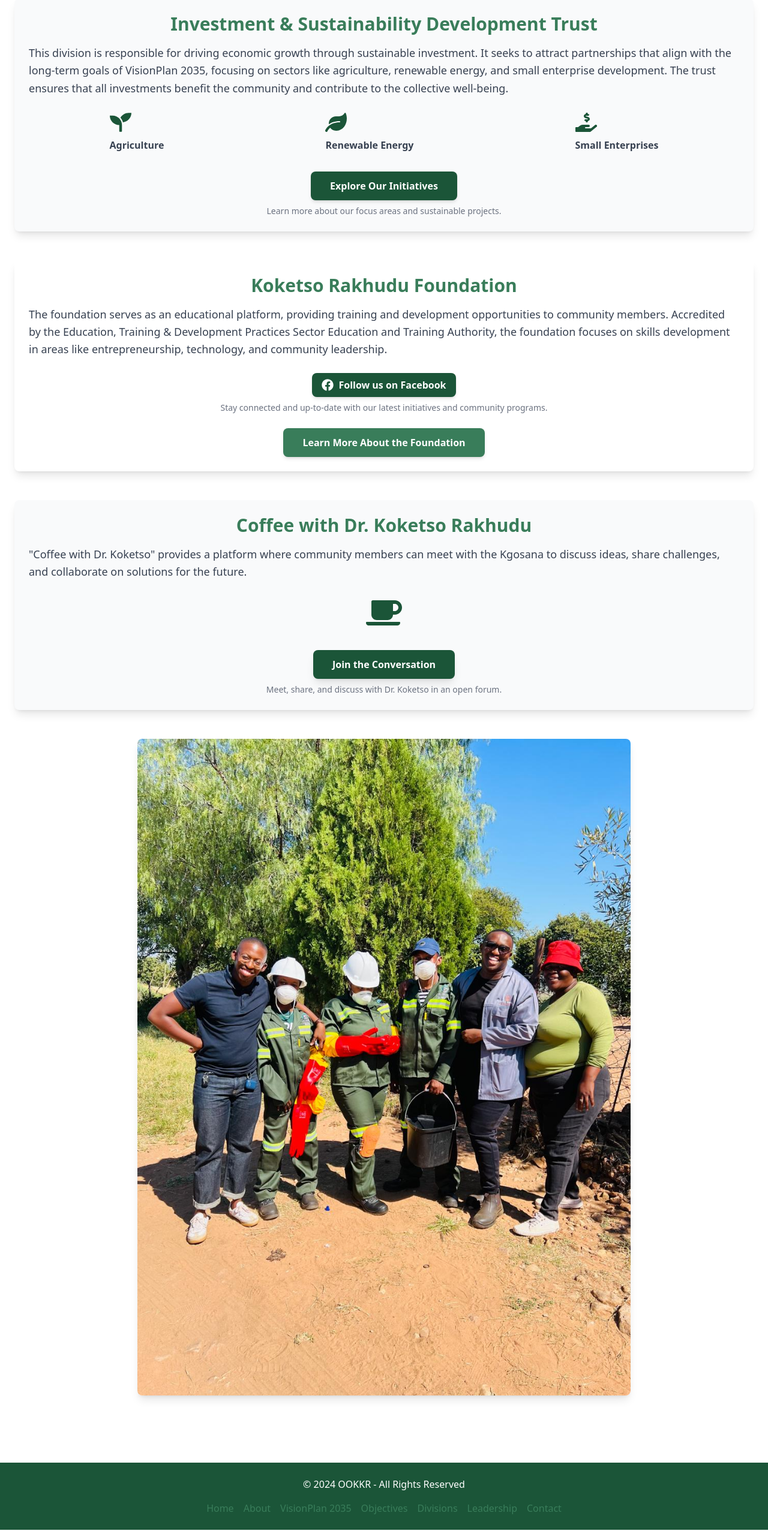
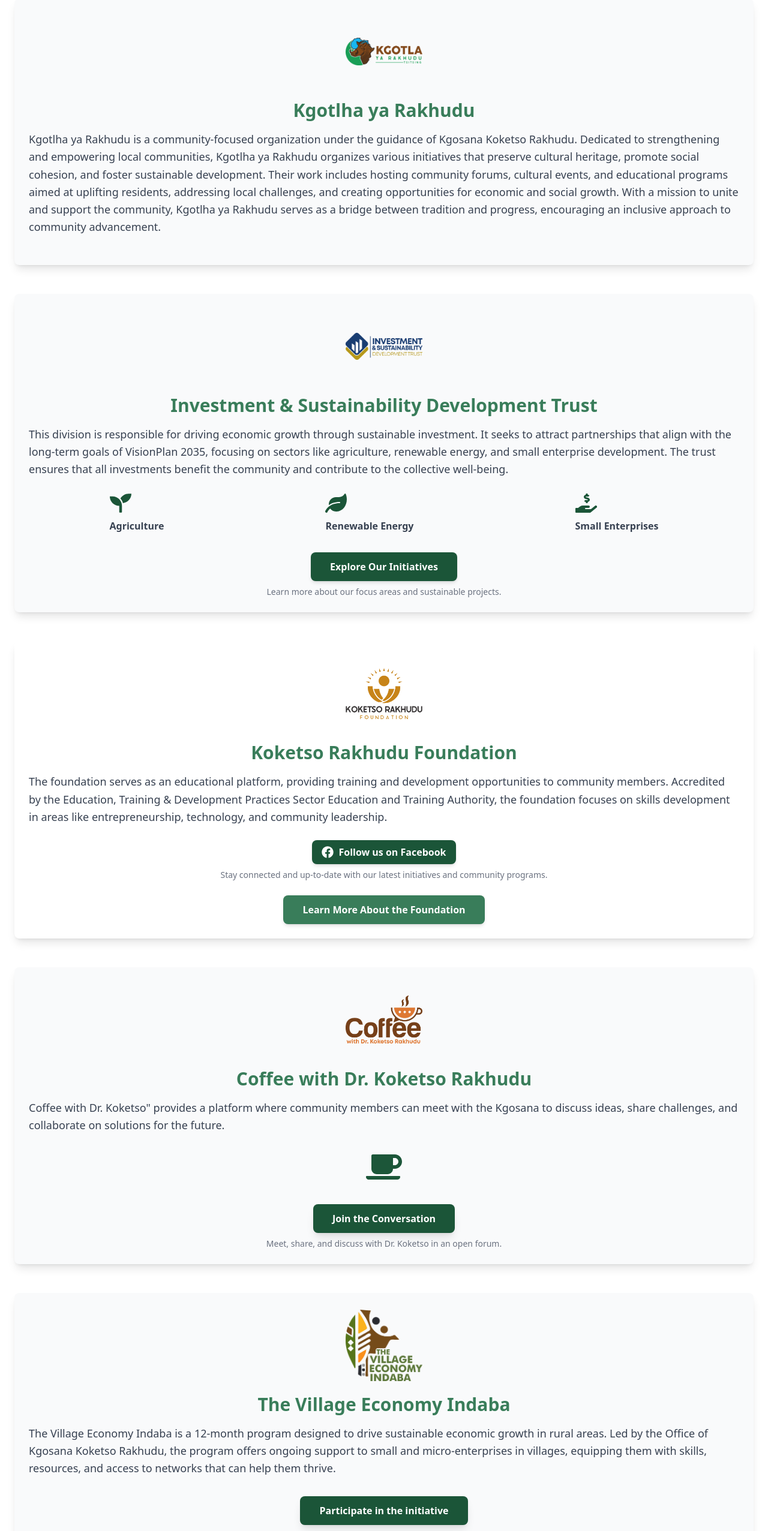
Before and after one commit to Nathilanzi/krf-website, a React (Create React App) app: page /divisions in a window 1280 px wide. Shown: the part 234-2787 px from the top of the page at 60% size. Built offline with nearby package versions, Linux system fonts and the light colour scheme.

Commit message:
Add logos and section for Kgotlha ya rakhudu and Village Economy Indaba

```diff
--- a/src/Components/Divisions.jsx
+++ b/src/Components/Divisions.jsx
@@ -8,8 +8,26 @@ function Divisions() {
       {/* Header */}
       <h1 className="text-4xl font-bold mb-12 text-center text-[#1B5538]">Our Divisions</h1>
 
+      {/* Kgothla ya Rakhudu */}
+      <section className="mb-12 bg-gray-50 p-6 rounded-lg shadow-lg relative overflow-hidden">
+      <img
+                src="/images/KgotlhaLogo.png"
+                alt="Logo"
+                className="mx-auto mb-4 w-32 h-32 object-contain opacity-90"
+              />
+        <h2 className="text-3xl font-semibold text-[#397D5A] mb-4 text-center">Kgotlha ya Rakhudu</h2>
+        <p className="text-lg text-gray-700 leading-relaxed mb-6">
+        Kgotlha ya Rakhudu is a community-focused organization under the guidance of Kgosana Koketso Rakhudu. Dedicated to strengthening and empowering local communities, Kgotlha ya Rakhudu organizes various initiatives that preserve cultural heritage, promote social cohesion, and foster sustainable development. Their work includes hosting community forums, cultural events, and educational programs aimed at uplifting residents, addressing local challenges, and creating opportunities for economic and social growth. With a mission to unite and support the community, Kgotlha ya Rakhudu serves as a bridge between tradition and progress, encouraging an inclusive approach to community advancement.
+        </p>
+        </section>
+
       {/* Investment & Sustainability Development Trust */}
       <section className="mb-12 bg-gray-50 p-6 rounded-lg shadow-lg relative">
+      <img
+                src="/images/InvestmentSustainabilityLogo.png"
+                alt="Logo"
+                className="mx-auto mb-4 w-32 h-32 object-contain opacity-90"
+              />
         <h2 className="text-3xl font-semibold text-[#397D5A] mb-4 text-center">Investment & Sustainability Development Trust</h2>
         <p className="text-lg text-gray-700 leading-relaxed mb-6">
           This division is responsible for driving economic growth through sustainable investment. It seeks to attract partnerships that align with the long-term goals of VisionPlan 2035, focusing on sectors like agriculture, renewable energy, and small enterprise development. The trust ensures that all investments benefit the community and contribute to the collective well-being.
@@ -45,6 +63,11 @@ function Divisions() {
 
     {/* Koketso Rakhudu Foundation */}
 <section className="mb-12 bg-white p-6 rounded-lg shadow-lg relative">
+<img
+                src="/images/KRFLogo.png"
+                alt="Logo"
+                className="mx-auto mb-4 w-32 h-32 object-contain opacity-90"
+              />
   <h2 className="text-3xl font-semibold text-[#397D5A] mb-4 text-center">Koketso Rakhudu Foundation</h2>
   <p className="text-lg text-gray-700 leading-relaxed mb-6">
     The foundation serves as an educational platform, providing training and development opportunities to community members. Accredited by the Education, Training & Development Practices Sector Education and Training Authority, the foundation focuses on skills development in areas like entrepreneurship, technology, and community leadership.
@@ -77,9 +100,14 @@ function Divisions() {
 
       {/* Coffee with Dr. Koketso Rakhudu */}
       <section className="mb-12 bg-gray-50 p-6 rounded-lg shadow-lg relative overflow-hidden">
+      <img
+                src="/images/CoffeeKoketsoLogo.png"
+                alt="Logo"
+                className="mx-auto mb-4 w-32 h-32 object-contain opacity-90"
+              />
         <h2 className="text-3xl font-semibold text-[#397D5A] mb-4 text-center">Coffee with Dr. Koketso Rakhudu</h2>
         <p className="text-lg text-gray-700 leading-relaxed mb-6">
-          "Coffee with Dr. Koketso" provides a platform where community members can meet with the Kgosana to discuss ideas, share challenges, and collaborate on solutions for the future.
+          Coffee with Dr. Koketso" provides a platform where community members can meet with the Kgosana to discuss ideas, share challenges, and collaborate on solutions for the future.
         </p>
 
         {/* Interactive Coffee Icon */}
@@ -99,14 +127,30 @@ function Divisions() {
         </div>
       </section>
 
-      {/* Image Section */}
-      <div className="flex justify-center mt-12">
-        <img
-          src="/images/constructionlearnersfull.jpeg"
-          alt="Community stakeholders discussing development plans"
-          className="w-full sm:w-3/4 lg:w-2/3 h-full object-cover rounded-lg shadow-lg"
-        />
-      </div>
+      {/* The Village Economy Indaba Section  */}
+      <section className="mb-12 bg-gray-50 p-6 rounded-lg shadow-lg relative overflow-hidden">
+      <img
+                src="/images/TVEILogo.png"
+                alt="Logo"
+                className="mx-auto mb-4 w-32 h-32 object-contain opacity-90"
+              />
+        <h2 className="text-3xl font-semibold text-[#397D5A] mb-4 text-center">The Village Economy Indaba</h2>
+        <p className="text-lg text-gray-700 leading-relaxed mb-6">
+          The Village Economy Indaba is a 12-month program designed to drive sustainable economic growth in rural areas. Led by the Office of Kgosana Koketso Rakhudu, the program offers ongoing support to small and micro-enterprises in villages, equipping them with skills, resources, and access to networks that can help them thrive.
+        </p>
+
+        {/* Be a part of it Link */}
+        <div className="text-center mt-8">
+          <Link
+            to="/tvei"
+            className="inline-block px-8 py-3 bg-[#1B5538] text-white font-semibold rounded-lg shadow-lg hover:bg-[#397D5A] transition duration-200 transform hover:scale-105"
+          >
+            Participate in the initiative
+          </Link>
+          <p className="mt-2 text-sm text-gray-500">Become a part of The Village Economy Indaba or find out more.</p>
+        </div>
+      </section>
+
     </div>
   );
 }
```
